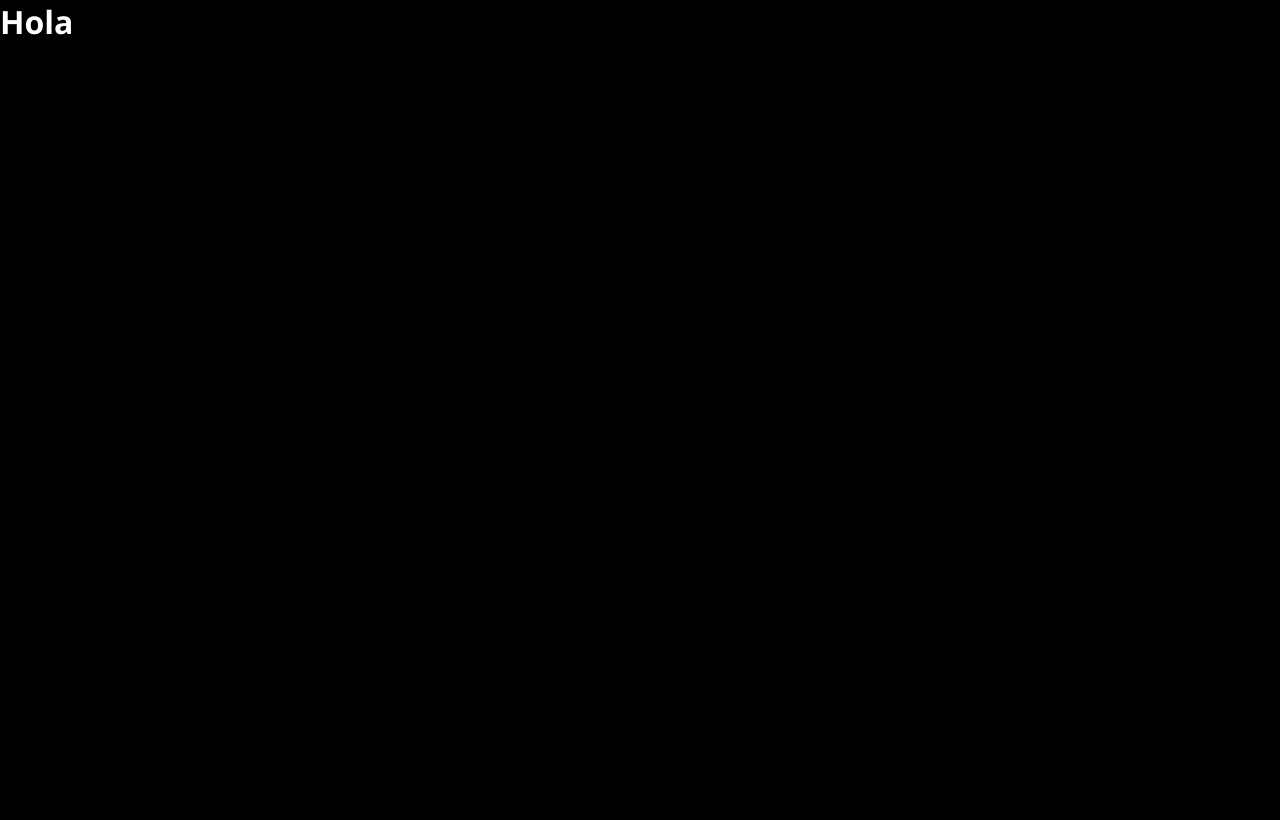
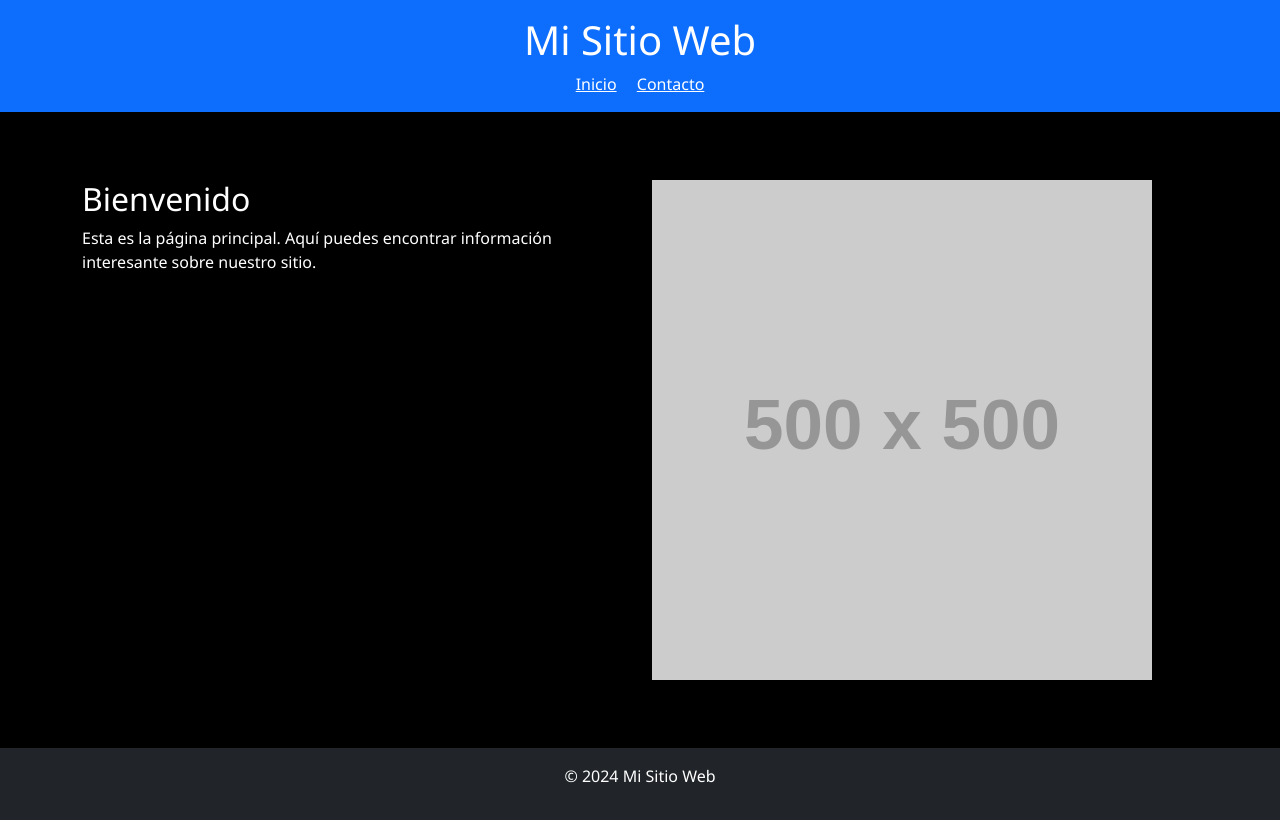
Before and after one commit to GersonOrozco642/Pre-entrega2-Orozco, a plain HTML site: page index.html in a window 1280 px wide. Drawn offline with nearby package versions, Linux system fonts and the light colour scheme; placeholder pictures from the web are drawn by us.

Commit message:
index y css creados

```diff
--- a/CSS/style.css
+++ b/CSS/style.css
@@ -2,6 +2,7 @@
     margin: 0;
     padding: 0;
     box-sizing: border-box;
+
 }
 
 body {
@@ -12,3 +13,25 @@ body {
     font-family: 'Segoe UI', Tahoma, Geneva, Verdana, sans-serif
 
 }
+
+/* Estilo para el encabezado y el pie de página */
+header, footer {
+    background-color: #007bff;
+    color: #ffffff;
+}
+
+footer {
+    background-color: #343a40;
+}
+
+/* Añadir algunos márgenes y rellenos */
+main {
+    padding-top: 20px;
+    padding-bottom: 20px;
+}
+
+/* Imagen en el footer */
+footer img {
+    width: 50px;
+    height: auto;
+}
--- a/index.html
+++ b/index.html
@@ -3,16 +3,36 @@
 <head>
     <meta charset="UTF-8">
     <meta name="viewport" content="width=Z, initial-scale=1.0">
+    <link href="https://cdn.jsdelivr.net/npm/bootstrap@5.3.3/dist/css/bootstrap.min.css" rel="stylesheet" integrity="sha384-QWTKZyjpPEjISv5WaRU9OFeRpok6YctnYmDr5pNlyT2bRjXh0JMhjY6hW+ALEwIH" crossorigin="anonymous">
     <link rel="stylesheet" href="CSS/style.css">
     <title>Pre-entrega2-Orozco</title>
 </head>
+
 <body>
-    <header>
-        <h1>Hola</h1>
+    <header class="bg-primary text-white text-center py-3">
+        <h1>Mi Sitio Web</h1>
+        <nav>
+            <a href="index.html" class="text-white mx-2">Inicio</a>
+            <a href="Pages/Contacto.html" class="text-white mx-2">Contacto</a>
+        </nav>
     </header>
 
-    <main></main>
+    <main class="container my-5">
+        <div class="row">
+            <div class="col-md-6">
+                <h2>Bienvenido</h2>
+                <p>Esta es la página principal. Aquí puedes encontrar información interesante sobre nuestro sitio.</p>
+            </div>
+            <div class="col-md-6">
+                <img src="https://via.placeholder.com/500" alt="Imagen Principal" class="img-fluid">
+            </div>
+        </div>
+    </main>
 
-    <footer></footer>
+    <footer class="bg-dark text-white text-center py-3">
+        <p>&copy; 2024 Mi Sitio Web</p>
+    </footer>
+
+
 </body>
 </html>
```
